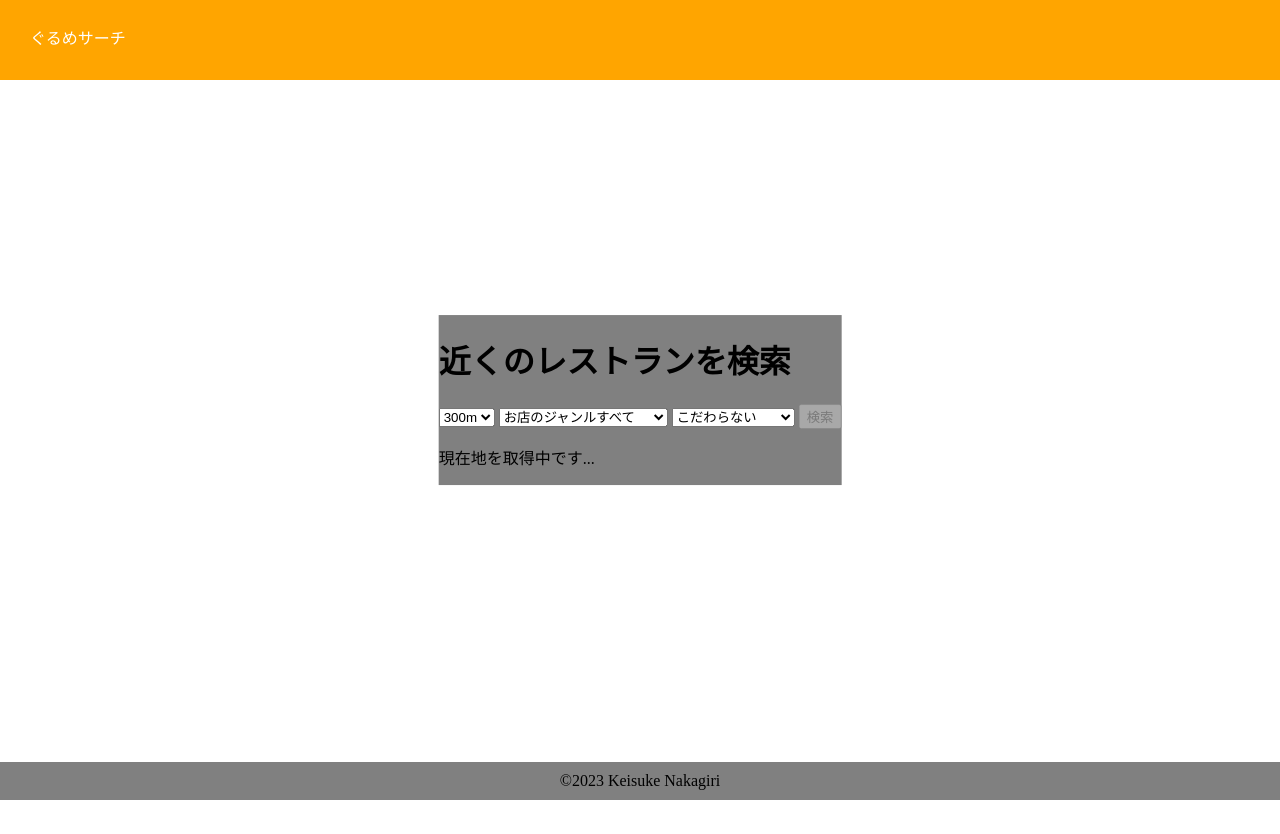
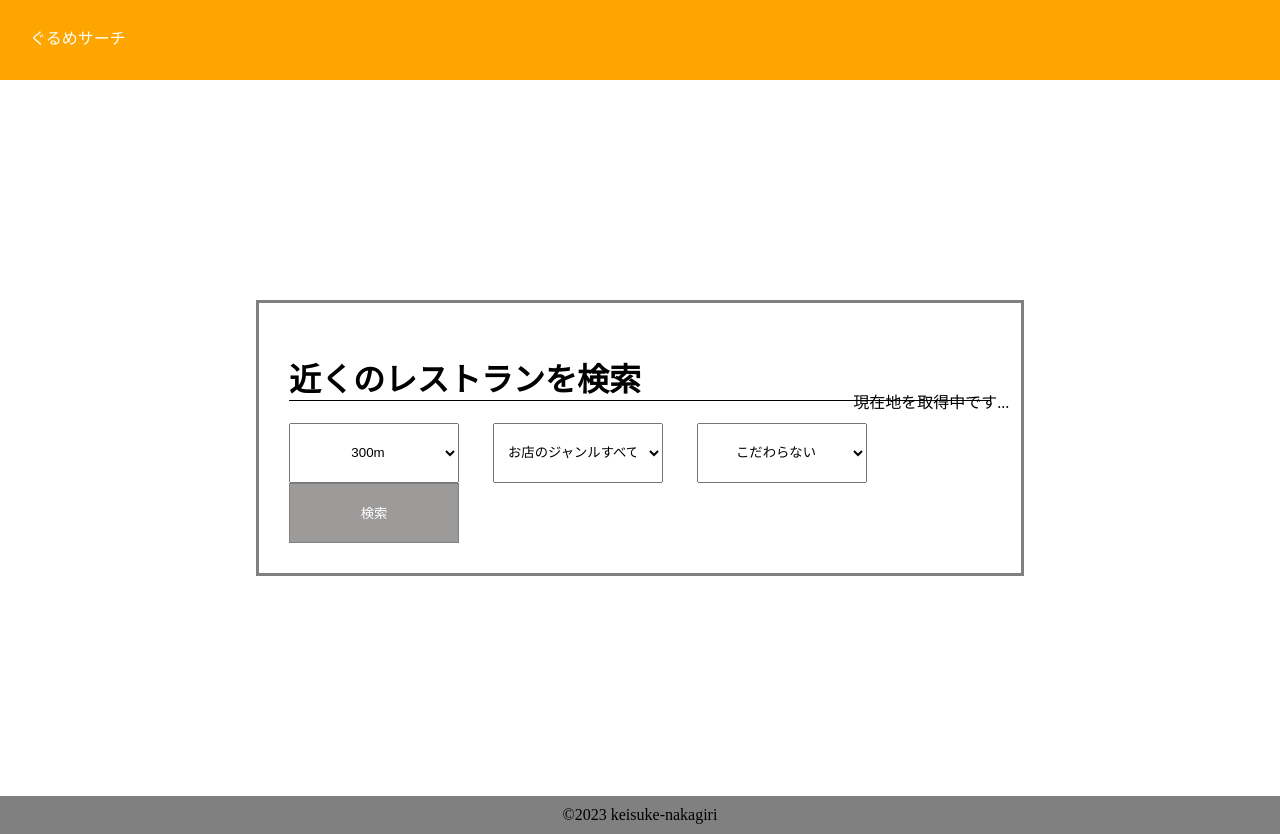
Before and after one commit to keisuke-nakagiri/nearby-restaurants, a Django app: page / in a window 1280 px wide. Before the commit the page ends 800 px from the top, so only its background shows below. Run offline with Django 4.2, Linux system fonts and the light colour scheme; parts of the project's set-up code (start-up, migrations or seed data) failed here and were passed over.

Commit message:
検索画面のデザインを変更

```diff
--- a/static/css/style.css
+++ b/static/css/style.css
@@ -1,6 +1,8 @@
 body {
     margin: 0;
-    padding: 0;
+    min-height: 100vh;
+    display: flex;
+    flex-direction: column;
 }
 
 header {
@@ -23,21 +25,57 @@ a {
 }
 
 main {
-    width: 80%;
-    background-color: red;
+    width: 60%;
     margin: 0 auto;
+    flex: 1;
 }
 
-main .search_form {
-    position: absolute;
-    top: 50%;
-    left: 50%;
-    transform: translate(-50%, -50%);
-    background-color: gray;
+.search_block {
+    padding: 30px;
+    border: 3px solid gray;
+    margin: 220px 0;
+    position: relative;
+}
+
+.search_block .search_title {
+    border-bottom: 1px solid black;
+}
+
+.search_block .search_form {
+    /* width: 760px; */
+}
+
+.search_block .search_form select {
+    height: 60px;
+    width: 170px;
+    text-align: center;
+    padding: 10px;
+    margin-right: 30px;
+}
+
+.search_block .search_form .search_button {
+    width: 170px;
+    height: 60px;
+    background-color: #FF6B4E;
+    color: white;
+    border: 1px solid gray;
+}
+
+.search_block .search_form .search_button:disabled {
+    background-color: #9d9a9a;
+}
+
+.search_block .search_form .search_button:hover {
+    border: none;
+    background-color: orange;
+    font-weight: 600;
 }
 
 #loading-message {
     display: none;
+    position: absolute;
+    top: 26%;
+    left: 78%;
 }
 
 footer {
@@ -46,6 +84,5 @@ footer {
     color: black;
     text-align: center;
     padding: 10px 0;
-    position: absolute;
     bottom: 0;
 }
--- a/templates/base.html
+++ b/templates/base.html
@@ -22,7 +22,7 @@
         {% block content %}{% endblock %}
     </main>
     <footer>
-        ©2023 Keisuke Nakagiri
+        ©2023 keisuke-nakagiri
     </footer>
 </body>
 </html>
--- a/templates/restaurants_search.html
+++ b/templates/restaurants_search.html
@@ -2,8 +2,8 @@
 {% load static %}
 {% block title %}レストラン検索{% endblock %}
 {% block content %}
-    <div class="search_form">
-        <h1>近くのレストランを検索</h1>
+    <div class="search_block">
+        <h1 class="search_title">近くのレストランを検索</h1>
         {% include 'widgets/form.html' %}
     </div>
     <script src="{% static 'js/geolocation.js' %}"></script>
--- a/templates/widgets/form.html
+++ b/templates/widgets/form.html
@@ -1,4 +1,4 @@
-<form method="post" action="{% url 'restaurants:results' %}">
+<form class="search_form" method="post" action="{% url 'restaurants:results' %}">
     {% csrf_token %}
     <input type="text" id="latitude" name="latitude" required readonly hidden>
     <input type="text" id="longitude" name="longitude" required readonly hidden>
@@ -45,6 +45,6 @@
         <option value="B013">20001～30000円</option>
         <option value="B014">30001円～</option>
     </select>
-    <button type="submit" id="submit-button" disabled>検索</button>
+    <button type="submit" class="search_button" id="submit-button" disabled>検索</button>
 </form>
 <p id="loading-message">現在地を取得中です...</p>
```
